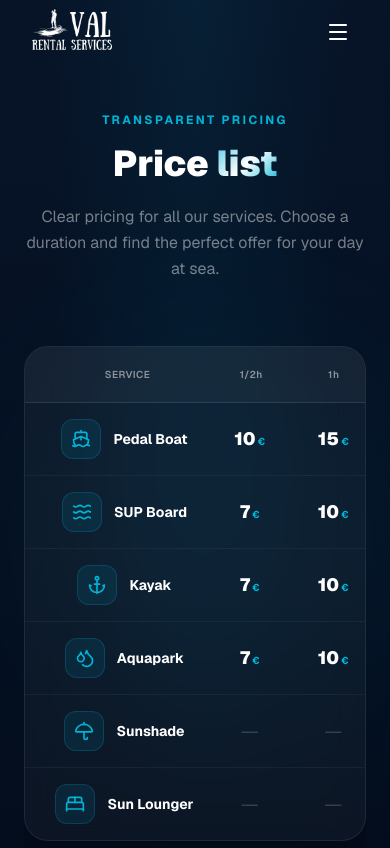
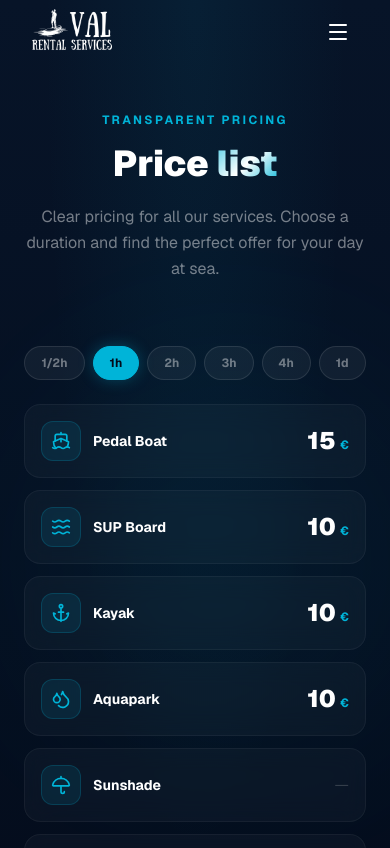
Before and after one commit to dinobaresic/ValWebApp, a Next.js app: page /en/cijene in a window 390 px wide. Shown: the top 848 px of the page. Built offline with nearby package versions, Linux system fonts and the light colour scheme.

Commit message:
feat: mobile-optimized pricing UI with duration selector

```diff
--- a/src/components/Pricing.tsx
+++ b/src/components/Pricing.tsx
@@ -1,15 +1,16 @@
 "use client";
 
 import { motion, useScroll, useTransform, useInView } from "framer-motion";
-import { useRef } from "react";
+import { useRef, useState } from "react";
 import { useTranslations } from "next-intl";
 import { Waves, Anchor, Ship, Droplets, Umbrella, BedDouble } from "lucide-react";
 
-const columns = ["1/2h", "1h", "2h", "3h", "4h"] as const;
+const columns = ["1/2h", "1h", "2h", "3h", "4h", "1d"] as const;
 
 export default function Pricing() {
   const t = useTranslations("pricing");
   const ref = useRef(null);
+  const [selectedIdx, setSelectedIdx] = useState(1); // Default to 1h
   const inView = useInView(ref, { once: true, margin: "-80px" });
   const { scrollYProgress } = useScroll({ target: ref, offset: ["start end", "end start"] });
   const parallaxY = useTransform(scrollYProgress, [0, 1], [50, -50]);
@@ -67,11 +68,68 @@ export default function Pricing() {
           </motion.p>
         </div>
 
+        {/* Mobile: Selector UI */}
+        <div className="md:hidden space-y-6">
+          <div className="flex flex-wrap justify-center gap-2">
+            {columns.map((col, idx) => (
+              <button
+                key={col}
+                onClick={() => setSelectedIdx(idx)}
+                className={`px-4 py-2 rounded-full text-xs font-bold transition-all duration-300 border ${
+                  selectedIdx === idx
+                    ? "bg-[#00b4d8] text-[#030b1a] border-[#00b4d8] shadow-[0_0_15px_rgba(0,180,216,0.3)]"
+                    : "bg-white/5 text-white/40 border-white/10 hover:border-white/20"
+                }`}
+              >
+                {col}
+              </button>
+            ))}
+          </div>
+
+          <motion.div
+            layout
+            className="space-y-3"
+            initial={{ opacity: 0 }}
+            animate={{ opacity: 1 }}
+          >
+            {items.map((item) => {
+              const price = item.prices[selectedIdx];
+              return (
+                <div
+                  key={item.name}
+                  className="flex items-center justify-between p-4 rounded-2xl bg-white/[0.03] border border-white/5 backdrop-blur-md"
+                >
+                  <div className="flex items-center gap-3">
+                    <div
+                      className="w-10 h-10 rounded-xl flex items-center justify-center flex-shrink-0"
+                      style={{ background: "rgba(0,180,216,0.1)", border: "1px solid rgba(0,180,216,0.2)" }}
+                    >
+                      <item.Icon className="w-5 h-5 text-[#00b4d8]" />
+                    </div>
+                    <span className="text-white font-bold text-sm">{item.name}</span>
+                  </div>
+                  <div className="text-right">
+                    {price !== null ? (
+                      <div className="flex items-baseline gap-1">
+                        <span className="text-2xl font-black text-white">{price}</span>
+                        <span className="text-[#00b4d8] font-bold text-xs">€</span>
+                      </div>
+                    ) : (
+                      <span className="text-white/20 font-light">—</span>
+                    )}
+                  </div>
+                </div>
+              );
+            })}
+          </motion.div>
+        </div>
+
+        {/* Desktop: Table UI */}
         <motion.div
           initial={{ opacity: 0, y: 30 }}
           animate={inView ? { opacity: 1, y: 0 } : {}}
           transition={{ delay: 0.24 }}
-          className="w-full overflow-x-auto pb-4"
+          className="hidden md:block w-full"
         >
           <div
             className="mx-auto rounded-3xl overflow-hidden"
@@ -84,13 +142,11 @@ export default function Pricing() {
             }}
           >
             {/* Header */}
-            <div className="min-w-[700px]">
-              <div className="grid grid-cols-[minmax(160px,2fr)_repeat(6,1fr)] border-b border-white/10 bg-white/[0.03] p-5 text-white/50 text-[10px] md:text-sm font-semibold tracking-wider text-center items-center">
+            <div className="grid grid-cols-[minmax(160px,2fr)_repeat(6,1fr)] border-b border-white/10 bg-white/[0.03] p-5 text-white/50 text-sm font-semibold tracking-wider text-center items-center">
               <div className="text-center">{t("col_service")}</div>
               {columns.map((col) => (
                 <div key={col}>{col}</div>
               ))}
-                <div>1d</div>
             </div>
 
             {/* Rows */}
@@ -109,14 +165,14 @@ export default function Pricing() {
                     >
                       <item.Icon className="w-5 h-5 text-[#00b4d8]" />
                     </div>
-                      <span className="text-white font-bold text-sm md:text-base whitespace-nowrap">{item.name}</span>
+                    <span className="text-white font-bold text-base whitespace-nowrap">{item.name}</span>
                   </div>
                   {item.prices.map((price, i) => (
                     <div key={i} className="flex justify-center">
                       {price !== null ? (
                         <div className="flex items-baseline gap-0.5">
-                            <span className="text-lg md:text-2xl font-black text-white">{price}</span>
-                            <span className="text-[#00b4d8] font-bold text-[10px] md:text-xs">€</span>
+                          <span className="text-2xl font-black text-white">{price}</span>
+                          <span className="text-[#00b4d8] font-bold text-xs">€</span>
                         </div>
                       ) : (
                         <span className="text-white/20 font-light text-xl">—</span>
@@ -127,14 +183,13 @@ export default function Pricing() {
               ))}
             </div>
           </div>
-          </div>
         </motion.div>
 
         <motion.p
           initial={{ opacity: 0 }}
           animate={inView ? { opacity: 1 } : {}}
           transition={{ delay: 0.6 }}
-          className="text-center text-white/30 text-sm mt-6"
+          className="text-center text-white/30 text-sm mt-8"
         >
           {t("footer_note")}
         </motion.p>
```
Lines whose indentation alone changed are shown as unchanged.
